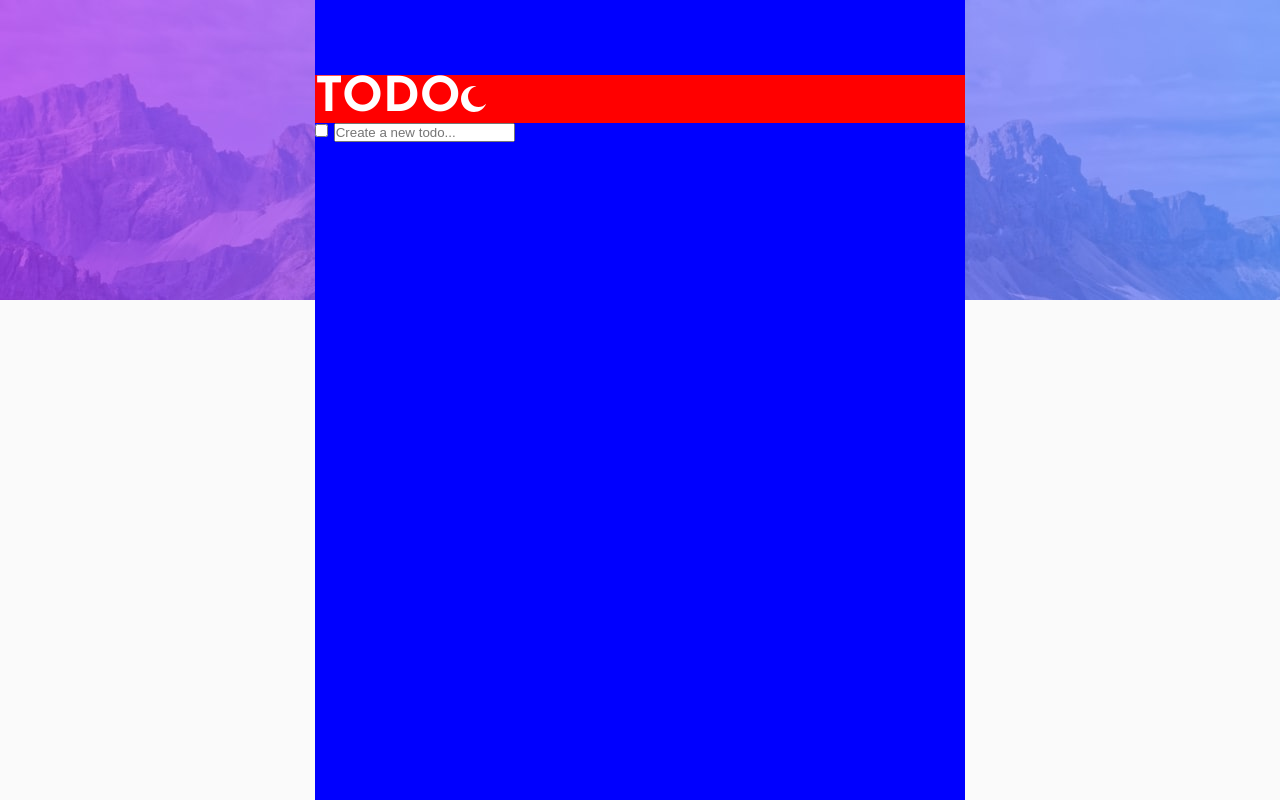
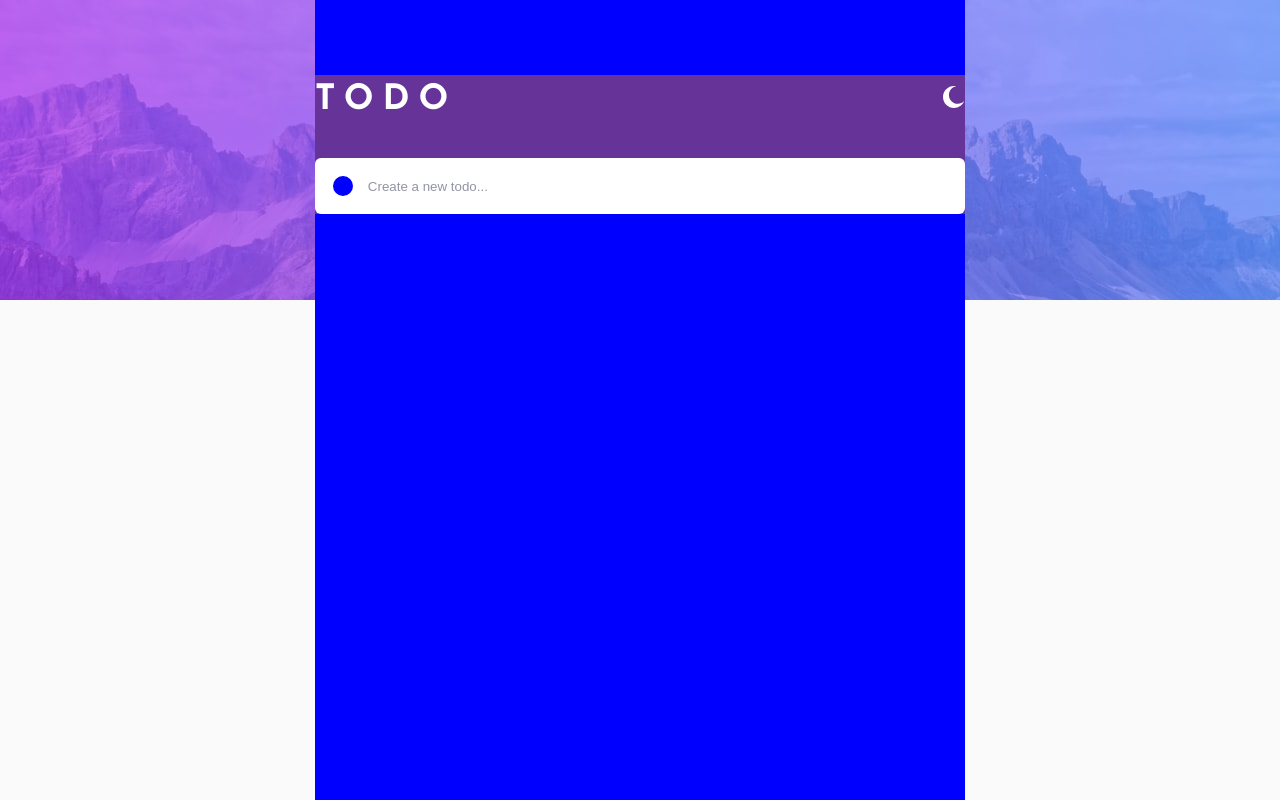
Before and after one commit to vitormrts/to-do-app, a plain HTML site: page index.html in a window 1280 px wide. Drawn offline with Linux system fonts and the light colour scheme.

Commit message:
Finishing header

```diff
--- a/sass/layout/_l-header.scss
+++ b/sass/layout/_l-header.scss
@@ -1,15 +1,65 @@
 .l-header {
     margin-top: 75px;
+    background-color: rebeccapurple;
 
     &__top {
         display: flex;
-        background-color: red;
         align-items: center;
+        margin-bottom: 40px;
     }
 
     &__title {
-        font-size: 4.8rem;
+        padding-top: 8px;
+        font-size: 3.5rem;
+        letter-spacing: 9px;
         color: white;
-        vertical-align: middle;
+        flex: 1;
+    }
+
+    img {
+        width: 22px;
+    }
+
+    &__create-todo {
+        background-color: var(--color-bg-list);
+        display: flex;
+        border-radius: 6px;
+        padding: 18px;
+    }
+
+    &__mark {
+        position: relative;
+        appearance: none;
+        width: 21px;
+        height: 20px;
+        background-color: blue;
+        border-radius: 50%;
+        // border: 1px solid var(--color-around-check);
+
+        &::after {
+            content: '';
+            position: absolute;
+            border-radius: 50%;
+            width: 22px;
+            width: 21px;
+            background-color: black;
+        }
+
+
+        &:hover {
+        }
+    }
+
+    &__text {
+        border: none;
+        margin-left: 15px;
+        width: 100%;
+        outline-style: none;
+        color: var(--color-text);
+
+        &::placeholder {
+            color: var(--color-options);
+            font-weight: 500;
+        }
     }
 }
```
Also changed, not shown: sass/style.css, 1 other file.
